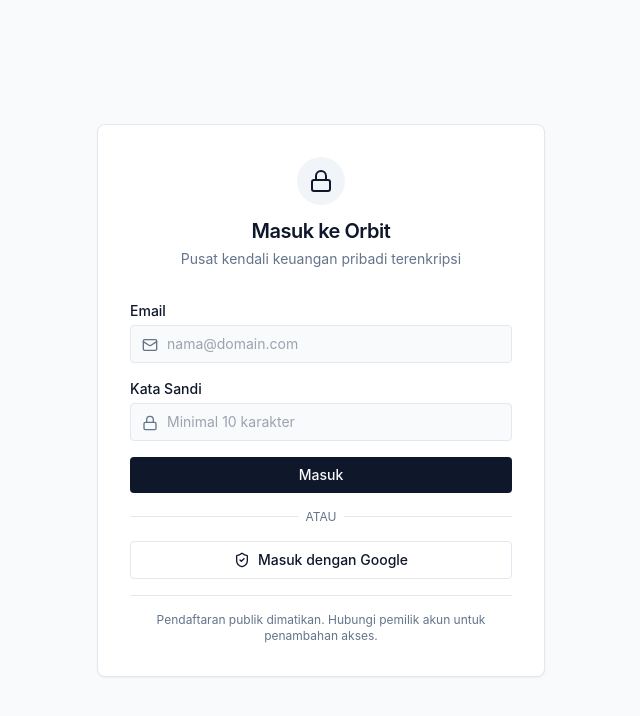
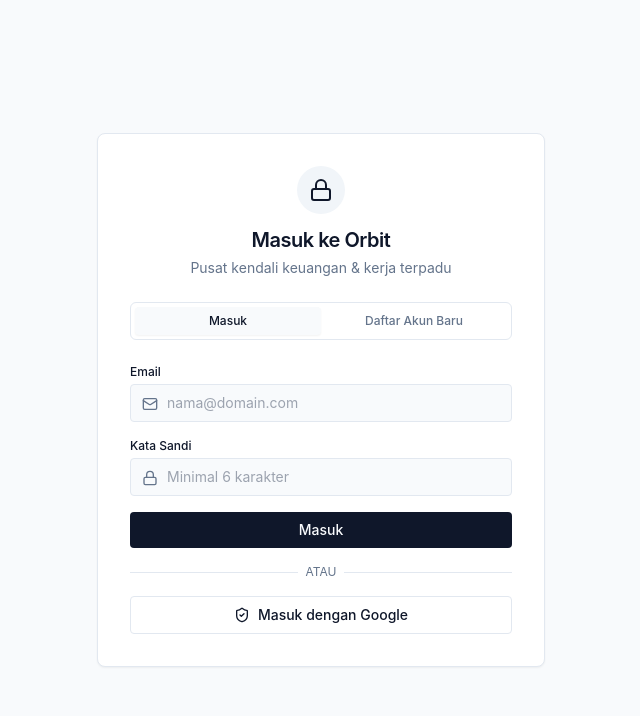
Before and after one commit to nexuzz14/orbit, a Next.js app in the folder web/: page /login in a window 1280 px wide. Shown: the top 716 px of the page, without its empty margins (319-959 px from the left). Built offline with nearby package versions, Linux system fonts and the light colour scheme; no server answers.

Commit message:
feat(web): add signup toggle on login page for initial user registration

```diff
--- a/web/src/app/login/page.tsx
+++ b/web/src/app/login/page.tsx
@@ -3,12 +3,13 @@
 import { useState } from 'react';
 import { useRouter } from 'next/navigation';
 import { createClient } from '@/lib/supabase/client';
-import { ShieldCheck, Lock, Mail, Key } from 'lucide-react';
+import { ShieldCheck, Lock, Mail, Key, UserPlus } from 'lucide-react';
 
 export default function LoginPage() {
   const router = useRouter();
   const supabase = createClient();
 
+  const [mode, setMode] = useState<'login' | 'signup'>('login');
   const [email, setEmail] = useState('');
   const [password, setPassword] = useState('');
   const [totpCode, setTotpCode] = useState('');
@@ -16,13 +17,44 @@ export default function LoginPage() {
   const [mfaChallengeId, setMfaChallengeId] = useState<string | null>(null);
   const [loading, setLoading] = useState(false);
   const [errorMessage, setErrorMessage] = useState<string | null>(null);
+  const [successMessage, setSuccessMessage] = useState<string | null>(null);
 
-  const handleEmailLogin = async (e: React.FormEvent) => {
+  const handleSubmit = async (e: React.FormEvent) => {
     e.preventDefault();
     setLoading(true);
     setErrorMessage(null);
+    setSuccessMessage(null);
 
-    const { data, error } = await supabase.auth.signInWithPassword({
+    if (mode === 'signup') {
+      const { data, error } = await supabase.auth.signUp({
+        email,
+        password,
+        options: {
+          emailRedirectTo: `${window.location.origin}/auth/callback`,
+        },
+      });
+
+      if (error) {
+        setErrorMessage(error.message);
+        setLoading(false);
+        return;
+      }
+
+      if (data.session) {
+        router.push('/hari-ini');
+        router.refresh();
+      } else {
+        setSuccessMessage(
+          'Pendaftaran berhasil! Silakan periksa email untuk verifikasi atau masuk langsung jika auto-confirm aktif.'
+        );
+        setMode('login');
+        setLoading(false);
+      }
+      return;
+    }
+
+    // Mode: login
+    const { error } = await supabase.auth.signInWithPassword({
       email,
       password,
     });
@@ -34,7 +66,8 @@ export default function LoginPage() {
     }
 
     // Periksa apakah akun memerlukan verifikasi MFA / TOTP
-    const { data: mfaData, error: mfaError } = await supabase.auth.mfa.getAuthenticatorAssuranceLevel();
+    const { data: mfaData, error: mfaError } =
+      await supabase.auth.mfa.getAuthenticatorAssuranceLevel();
     if (!mfaError && mfaData.nextLevel === 'aal2' && mfaData.currentLevel === 'aal1') {
       const factors = await supabase.auth.mfa.listFactors();
       const totpFactor = factors.data?.totp?.[0];
@@ -49,7 +82,7 @@ export default function LoginPage() {
       }
     }
 
-    router.push('/transaksi');
+    router.push('/hari-ini');
     router.refresh();
   };
 
@@ -72,7 +105,7 @@ export default function LoginPage() {
       return;
     }
 
-    router.push('/transaksi');
+    router.push('/hari-ini');
     router.refresh();
   };
 
@@ -96,26 +129,70 @@ export default function LoginPage() {
   return (
     <div className="min-h-screen flex items-center justify-center p-4 bg-background">
       <div className="w-full max-w-md p-8 border border-border bg-card rounded-lg shadow-sm">
-        <div className="mb-8 text-center">
+        <div className="mb-6 text-center">
           <div className="inline-flex items-center justify-center w-12 h-12 rounded-full bg-muted mb-3 text-foreground">
-            <Lock className="w-6 h-6" />
+            {mode === 'login' ? <Lock className="w-6 h-6" /> : <UserPlus className="w-6 h-6" />}
           </div>
-          <h1 className="text-xl font-semibold tracking-tight">Masuk ke Orbit</h1>
+          <h1 className="text-xl font-semibold tracking-tight">
+            {mode === 'login' ? 'Masuk ke Orbit' : 'Daftar Akun Orbit'}
+          </h1>
           <p className="text-sm text-muted-foreground mt-1">
-            Pusat kendali keuangan pribadi terenkripsi
+            Pusat kendali keuangan & kerja terpadu
           </p>
         </div>
 
+        {/* Tab Toggle Mode */}
+        {!factorId && (
+          <div className="flex border border-border rounded-md p-1 mb-6 bg-muted/30">
+            <button
+              type="button"
+              onClick={() => {
+                setMode('login');
+                setErrorMessage(null);
+                setSuccessMessage(null);
+              }}
+              className={`flex-1 py-1.5 text-xs font-medium rounded transition-colors ${
+                mode === 'login'
+                  ? 'bg-background text-foreground shadow-sm'
+                  : 'text-muted-foreground hover:text-foreground'
+              }`}
+            >
+              Masuk
+            </button>
+            <button
+              type="button"
+              onClick={() => {
+                setMode('signup');
+                setErrorMessage(null);
+                setSuccessMessage(null);
+              }}
+              className={`flex-1 py-1.5 text-xs font-medium rounded transition-colors ${
+                mode === 'signup'
+                  ? 'bg-background text-foreground shadow-sm'
+                  : 'text-muted-foreground hover:text-foreground'
+              }`}
+            >
+              Daftar Akun Baru
+            </button>
+          </div>
+        )}
+
         {errorMessage && (
-          <div className="mb-4 p-3 text-sm rounded bg-expense/10 text-expense border border-expense/20">
+          <div className="mb-4 p-3 text-xs rounded bg-expense/10 text-expense border border-expense/20">
             {errorMessage}
+          </div>
+        )}
+
+        {successMessage && (
+          <div className="mb-4 p-3 text-xs rounded bg-income/10 text-income border border-income/20">
+            {successMessage}
           </div>
         )}
 
         {factorId && mfaChallengeId ? (
           <form onSubmit={handleVerifyTotp} className="space-y-4">
             <div>
-              <label htmlFor="totp" className="block text-sm font-medium mb-1">
+              <label htmlFor="totp" className="block text-xs font-medium mb-1">
                 Kode Autentikator 2FA
               </label>
               <div className="relative">
@@ -133,7 +210,7 @@ export default function LoginPage() {
                 />
                 <Key className="w-4 h-4 text-muted-foreground absolute left-3 top-3" />
               </div>
-              <p className="text-xs text-muted-foreground mt-1">
+              <p className="text-[11px] text-muted-foreground mt-1">
                 Masukkan 6 digit kode dari aplikasi autentikator Anda.
               </p>
             </div>
@@ -141,16 +218,16 @@ export default function LoginPage() {
             <button
               type="submit"
               disabled={loading || totpCode.length !== 6}
-              className="w-full py-2 px-4 rounded bg-foreground text-background font-medium hover:opacity-90 transition-opacity disabled:opacity-50"
+              className="w-full py-2 px-4 rounded bg-foreground text-background font-medium hover:opacity-90 transition-opacity disabled:opacity-50 text-sm"
             >
               {loading ? 'Memverifikasi...' : 'Verifikasi & Masuk'}
             </button>
           </form>
         ) : (
           <div className="space-y-4">
-            <form onSubmit={handleEmailLogin} className="space-y-4">
+            <form onSubmit={handleSubmit} className="space-y-4">
               <div>
-                <label htmlFor="email" className="block text-sm font-medium mb-1">
+                <label htmlFor="email" className="block text-xs font-medium mb-1">
                   Email
                 </label>
                 <div className="relative">
@@ -168,7 +245,7 @@ export default function LoginPage() {
               </div>
 
               <div>
-                <label htmlFor="password" className="block text-sm font-medium mb-1">
+                <label htmlFor="password" className="block text-xs font-medium mb-1">
                   Kata Sandi
                 </label>
                 <div className="relative">
@@ -176,9 +253,10 @@ export default function LoginPage() {
                     id="password"
                     type="password"
                     required
+                    minLength={6}
                     value={password}
                     onChange={(e) => setPassword(e.target.value)}
-                    placeholder="Minimal 10 karakter"
+                    placeholder="Minimal 6 karakter"
                     className="w-full px-3 py-2 pl-9 border border-border rounded bg-background focus:outline-none focus:ring-1 focus:ring-foreground text-sm"
                   />
                   <Lock className="w-4 h-4 text-muted-foreground absolute left-3 top-3" />
@@ -190,7 +268,11 @@ export default function LoginPage() {
                 disabled={loading}
                 className="w-full py-2 px-4 rounded bg-foreground text-background font-medium hover:opacity-90 transition-opacity disabled:opacity-50 text-sm"
               >
-                {loading ? 'Memproses...' : 'Masuk'}
+                {loading
+                  ? 'Memproses...'
+                  : mode === 'signup'
+                  ? 'Buat Akun'
+                  : 'Masuk'}
               </button>
             </form>
 
@@ -212,12 +294,6 @@ export default function LoginPage() {
               <ShieldCheck className="w-4 h-4" />
               <span>Masuk dengan Google</span>
             </button>
-
-            <div className="mt-6 pt-4 border-t border-border text-center">
-              <p className="text-xs text-muted-foreground">
-                Pendaftaran publik dimatikan. Hubungi pemilik akun untuk penambahan akses.
-              </p>
-            </div>
           </div>
         )}
       </div>
```
